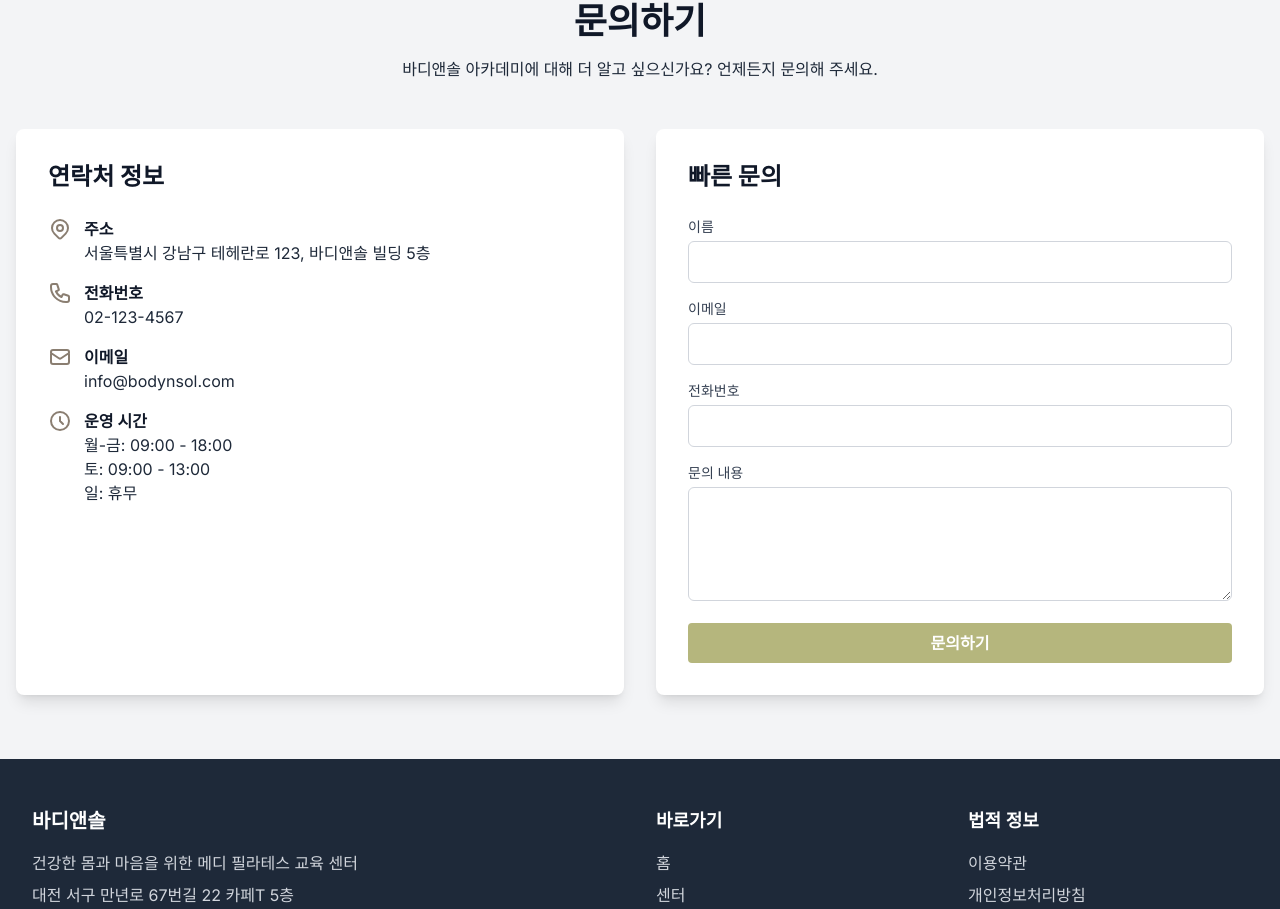
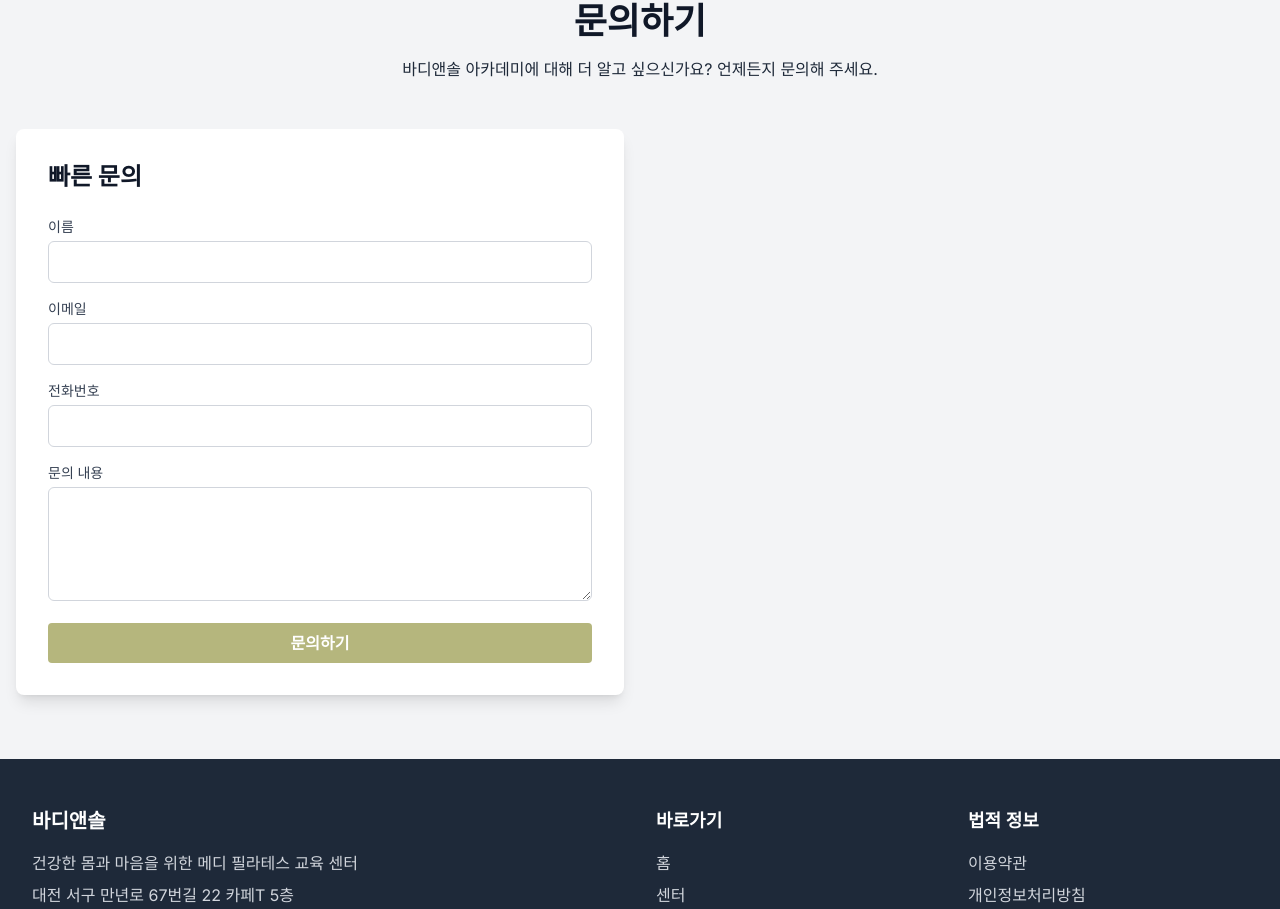
Before and after one commit to GOLDEN-DK/bodynsol_homepage4, a Next.js app: page / in a window 1280 px wide. Shown: the part 2499-3408 px from the top of the page. Built offline with nearby package versions, Linux system fonts and the light colour scheme; no server answers; the database is empty.

Commit message:
메인페이지 수정 #1

```diff
--- a/src/app/page.tsx
+++ b/src/app/page.tsx
@@ -529,88 +529,6 @@ export default function Home() {
           <div className="grid grid-cols-1 md:grid-cols-2 gap-8">
             <AnimatedSection className="bg-white rounded-lg shadow-lg p-8">
               <h3 className="text-2xl font-bold mb-6 text-gray-900">
-                연락처 정보
-              </h3>
-              <div className="space-y-4">
-                <div className="flex items-start">
-                  <div className="flex-shrink-0 h-6 w-6 text-[#8a7e71] mr-3">
-                    <svg fill="none" viewBox="0 0 24 24" stroke="currentColor">
-                      <path
-                        strokeLinecap="round"
-                        strokeLinejoin="round"
-                        strokeWidth={2}
-                        d="M17.657 16.657L13.414 20.9a1.998 1.998 0 01-2.827 0l-4.244-4.243a8 8 0 1111.314 0z"
-                      />
-                      <path
-                        strokeLinecap="round"
-                        strokeLinejoin="round"
-                        strokeWidth={2}
-                        d="M15 11a3 3 0 11-6 0 3 3 0 016 0z"
-                      />
-                    </svg>
-                  </div>
-                  <div>
-                    <p className="font-semibold text-gray-900">주소</p>
-                    <p className="text-gray-800">
-                      서울특별시 강남구 테헤란로 123, 바디앤솔 빌딩 5층
-                    </p>
-                  </div>
-                </div>
-                <div className="flex items-start">
-                  <div className="flex-shrink-0 h-6 w-6 text-[#8a7e71] mr-3">
-                    <svg fill="none" viewBox="0 0 24 24" stroke="currentColor">
-                      <path
-                        strokeLinecap="round"
-                        strokeLinejoin="round"
-                        strokeWidth={2}
-                        d="M3 5a2 2 0 012-2h3.28a1 1 0 01.948.684l1.498 4.493a1 1 0 01-.502 1.21l-2.257 1.13a11.042 11.042 0 005.516 5.516l1.13-2.257a1 1 0 011.21-.502l4.493 1.498a1 1 0 01.684.949V19a2 2 0 01-2 2h-1C9.716 21 3 14.284 3 6V5z"
-                      />
-                    </svg>
-                  </div>
-                  <div>
-                    <p className="font-semibold text-gray-900">전화번호</p>
-                    <p className="text-gray-800">02-123-4567</p>
-                  </div>
-                </div>
-                <div className="flex items-start">
-                  <div className="flex-shrink-0 h-6 w-6 text-[#8a7e71] mr-3">
-                    <svg fill="none" viewBox="0 0 24 24" stroke="currentColor">
-                      <path
-                        strokeLinecap="round"
-                        strokeLinejoin="round"
-                        strokeWidth={2}
-                        d="M3 8l7.89 5.26a2 2 0 002.22 0L21 8M5 19h14a2 2 0 002-2V7a2 2 0 00-2-2H5a2 2 0 00-2 2v10a2 2 0 002 2z"
-                      />
-                    </svg>
-                  </div>
-                  <div>
-                    <p className="font-semibold text-gray-900">이메일</p>
-                    <p className="text-gray-800">info@bodynsol.com</p>
-                  </div>
-                </div>
-                <div className="flex items-start">
-                  <div className="flex-shrink-0 h-6 w-6 text-[#8a7e71] mr-3">
-                    <svg fill="none" viewBox="0 0 24 24" stroke="currentColor">
-                      <path
-                        strokeLinecap="round"
-                        strokeLinejoin="round"
-                        strokeWidth={2}
-                        d="M12 8v4l3 3m6-3a9 9 0 11-18 0 9 9 0 0118 0z"
-                      />
-                    </svg>
-                  </div>
-                  <div>
-                    <p className="font-semibold text-gray-900">운영 시간</p>
-                    <p className="text-gray-800">월-금: 09:00 - 18:00</p>
-                    <p className="text-gray-800">토: 09:00 - 13:00</p>
-                    <p className="text-gray-800">일: 휴무</p>
-                  </div>
-                </div>
-              </div>
-            </AnimatedSection>
-
-            <AnimatedSection className="bg-white rounded-lg shadow-lg p-8">
-              <h3 className="text-2xl font-bold mb-6 text-gray-900">
                 빠른 문의
               </h3>
               <form className="space-y-4">
```
